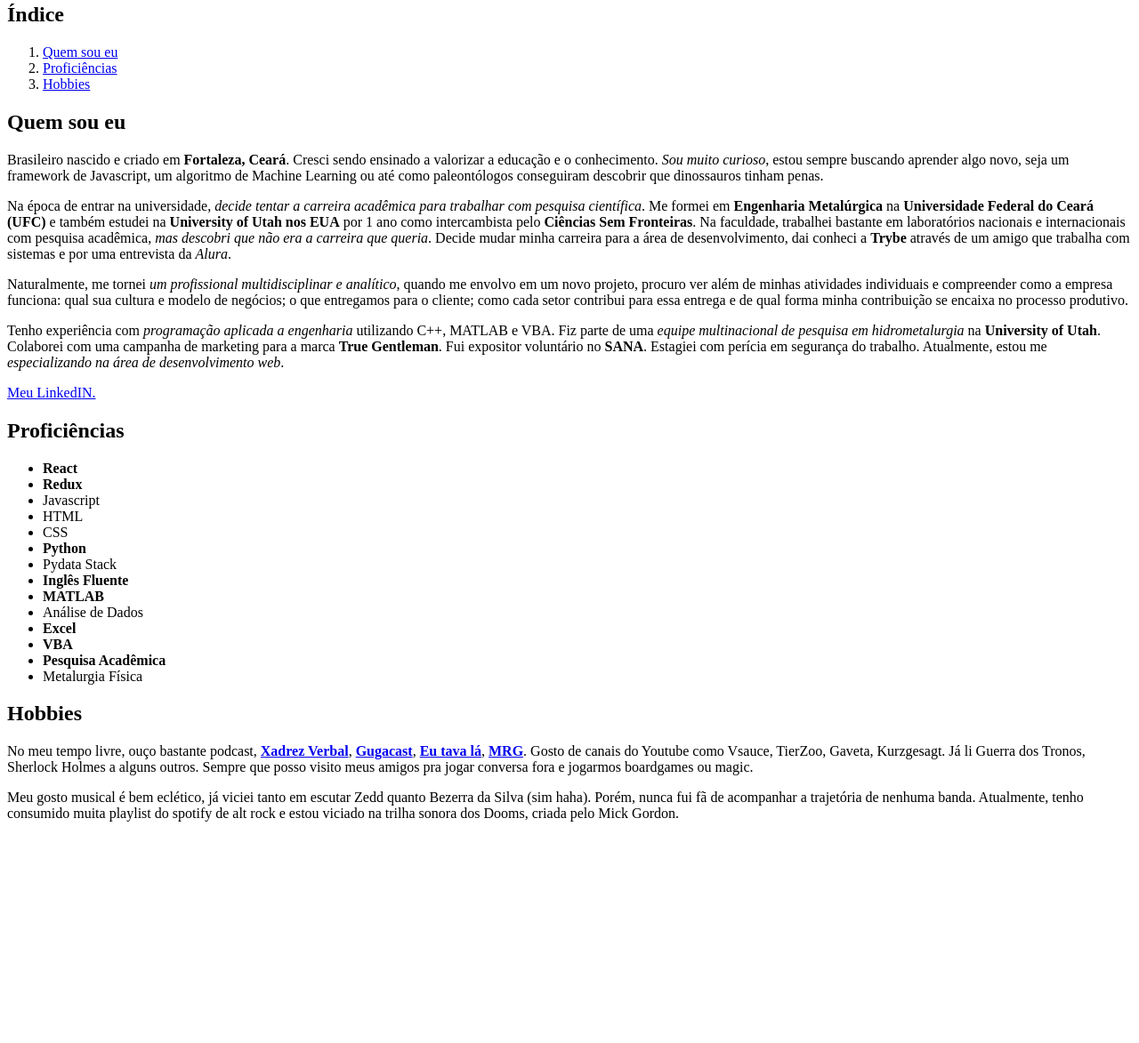
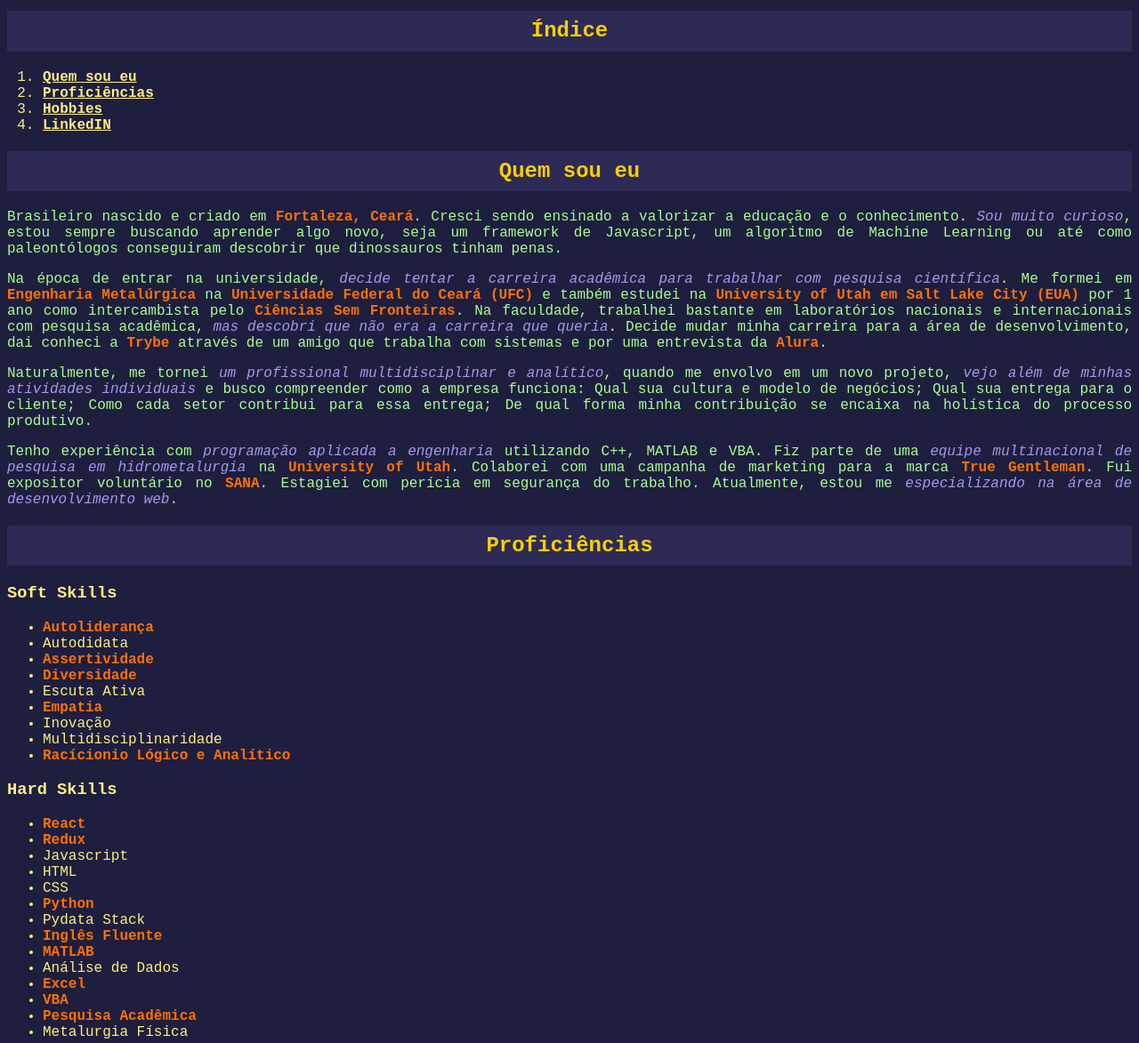
Before and after one commit to gabe-ao/gabe-ao.github.io, a plain HTML site: page index.html in a window 1280 px wide. Shown: the part 395-1568 px from the top of the page at 89% size. Before the commit the page ends 1335 px from the top, so only its background shows below. Drawn offline with Linux system fonts and the light colour scheme.

Commit message:
Adicionado Paleta de cores e primeiro CSS

```diff
--- a/index.html
+++ b/index.html
@@ -3,7 +3,9 @@
     <head>
         <meta charset="UTF-8">
         <title>Gabriel A. de Oliveira - Portifólio</title>
+        <link rel="stylesheet" href="style.css">
     </head>
+
     <body>
 
         <h1>Portifólio - Gabriel Almeida de Oliveira (beta release)</h1>
@@ -14,16 +16,30 @@
             <li><a href="#quem">Quem sou eu</a></li>
             <li><a href="#pros">Proficiências</a></li>
             <li><a href="#hobbies">Hobbies</a></li>
+            <li><a href="https://www.linkedin.com/in/gabe-ao/" target="_blank">LinkedIN</a></li>
         </ol>
 
         <h2 id="quem">Quem sou eu</h2>
         <p>Brasileiro nascido e criado em <strong>Fortaleza, Ceará</strong>. Cresci sendo ensinado a valorizar a educação e o conhecimento. <em>Sou muito curioso</em>, estou sempre buscando aprender algo novo, seja um framework de Javascript, um algoritmo de Machine Learning ou até como paleontólogos conseguiram descobrir que dinossauros tinham penas.</p>
-        <p>Na época de entrar na universidade, <em>decide tentar a carreira acadêmica para trabalhar com pesquisa científica</em>. Me formei em <strong>Engenharia Metalúrgica</strong> na <strong>Universidade Federal do Ceará (UFC)</strong> e também estudei na <strong>University of Utah nos EUA</strong> por 1 ano como intercambista pelo <strong>Ciências Sem Fronteiras</strong>. Na faculdade, trabalhei bastante em laboratórios nacionais e internacionais com pesquisa acadêmica, <em>mas descobri que não era a carreira que queria</em>. Decide mudar minha carreira para a área de desenvolvimento, dai conheci a <strong>Trybe</strong> através de um amigo que trabalha com sistemas e por uma entrevista da <em>Alura</em>.</p>
-        <p>Naturalmente, me tornei <em>um profissional multidisciplinar e analítico</em>, quando me envolvo em um novo projeto, procuro ver além de minhas atividades individuais e compreender como a empresa funciona: qual sua cultura e modelo de negócios; o que entregamos para o cliente; como cada setor contribui para essa entrega e de qual forma minha contribuição se encaixa no processo produtivo.</p>
+        <p>Na época de entrar na universidade, <em>decide tentar a carreira acadêmica para trabalhar com pesquisa científica</em>. Me formei em <strong>Engenharia Metalúrgica</strong> na <strong>Universidade Federal do Ceará (UFC)</strong> e também estudei na <strong>University of Utah em Salt Lake City (EUA)</strong> por 1 ano como intercambista pelo <strong>Ciências Sem Fronteiras</strong>. Na faculdade, trabalhei bastante em laboratórios nacionais e internacionais com pesquisa acadêmica, <em>mas descobri que não era a carreira que queria</em>. Decide mudar minha carreira para a área de desenvolvimento, dai conheci a <strong>Trybe</strong> através de um amigo que trabalha com sistemas e por uma entrevista da <strong>Alura</strong>.</p>
+        <p>Naturalmente, me tornei <em>um profissional multidisciplinar e analítico</em>, quando me envolvo em um novo projeto, <em>vejo além de minhas atividades individuais</em> e busco compreender como a empresa funciona: Qual sua cultura e modelo de negócios; Qual sua entrega para o cliente; Como cada setor contribui para essa entrega; De qual forma minha contribuição se encaixa na holística do processo produtivo.</p>
         <p>Tenho experiência com <em>programação aplicada a engenharia</em> utilizando C++, MATLAB e VBA. Fiz parte de uma <em>equipe multinacional de pesquisa em hidrometalurgia</em> na <strong>University of Utah</strong>. Colaborei com uma campanha de marketing para a marca <strong>True Gentleman</strong>. Fui expositor voluntário no <strong>SANA</strong>. Estagiei com perícia em segurança do trabalho. Atualmente, estou me <em>especializando na área de desenvolvimento web</em>.</p>
-        <p><a href="https://www.linkedin.com/in/gabe-ao/" target="_blank">Meu LinkedIN.</a></p>
 
         <h2 id="pros">Proficiências</h2>
+        <h3>Soft Skills</h3>
+        <ul>
+            <li><strong>Autoliderança</strong></li>
+            <li>Autodidata</li>
+            <li><strong>Assertividade</strong></li>
+            <li><strong>Diversidade</strong></li>
+            <li>Escuta Ativa</li>
+            <li><strong>Empatia</strong></li>
+            <li>Inovação</li>
+            <li>Multidisciplinaridade</li>
+            <li><strong>Racícionio Lógico e Analítico</strong></li>
+        </ul>
+
+        <h3>Hard Skills</h3>
         <ul>
             <li><strong>React</strong></li>
             <li><strong>Redux</strong></li>
@@ -42,8 +58,10 @@
         </ul>
 
         <h2 id="hobbies">Hobbies</h2>
-        <p>No meu tempo livre, ouço bastante podcast, <a href="https://xadrezverbal.com/" target="_blank"><strong>Xadrez Verbal</strong></a>, <a href="https://gugacast.com/" target="_blank"><strong>Gugacast</strong></a>, <a href="https://eutava.la/" target="_blank"><strong>Eu tava lá</strong></a>, <a href="https://www.matandorobosgigantes.com/" target="_blank"><strong>MRG</strong></a>. Gosto de canais do Youtube como Vsauce, TierZoo, Gaveta, Kurzgesagt. Já li Guerra dos Tronos, Sherlock Holmes a alguns outros. Sempre que posso visito meus amigos pra jogar conversa fora e jogarmos boardgames ou magic.</p>
-        <p>Meu gosto musical é bem eclético, já viciei tanto em escutar Zedd quanto Bezerra da Silva (sim haha). Porém, nunca fui fã de acompanhar a trajetória de nenhuma banda. Atualmente, tenho consumido muita playlist do spotify de alt rock e estou viciado na trilha sonora dos Dooms, criada pelo Mick Gordon.</p>
+        <p>No meu tempo livre, ouço bastante podcast, <strong><a href="https://xadrezverbal.com/" target="_blank">Xadrez Verbal</a></strong>, <strong><a href="https://gugacast.com/" target="_blank">Gugacast</a></strong>, <strong><a href="https://eutava.la/" target="_blank">Eu tava lá</a></strong>, <strong><a href="https://www.matandorobosgigantes.com/" target="_blank">MRG</a></strong>. Gosto de canais do Youtube como <strong><a href="https://www.youtube.com/c/vsauce1" target="_blank">Vsauce</a></strong>, <strong><a href="https://www.youtube.com/c/TierZoo" target="_blank">TierZoo</a></strong>, <strong><a href="https://www.youtube.com/c/gaveta" target="_blank">Gaveta</a></strong>, <strong><a href="https://www.youtube.com/c/inanutshell">Kurzgesagt - In a Nutshell</a></strong>. Já li Guerra dos Tronos, Sherlock Holmes a alguns outros. Sempre que posso visito meus amigos pra jogar conversa fora e jogarmos boardgames ou magic.</p>
+        <p>Meu gosto musical é bem eclético, já viciei tanto em escutar <strong><a href="https://www.youtube.com/channel/UCPNokRZ9hacjIQ3IQL6HNUQ" target="_blank">Zedd</a></strong> quanto <strong><a href="https://en.wikipedia.org/wiki/Bezerra_da_Silva">Bezerra da Silva</a></strong>. Porém, nunca fui fã de acompanhar a trajetória de nenhuma banda. Atualmente, tenho consumido muita playlist do spotify de alt rock e estou viciado na trilha sonora dos Dooms, criada pelo <strong><a href="https://www.youtube.com/c/MickGordon" target="_blank">Mick Gordon</a></strong>.</p>
+
+        <h2><a href="https://www.linkedin.com/in/gabe-ao/" target="_blank">LinkedIN</a></h2>
 
     </body>
-</html>
+    </html>
--- /dev/null
+++ b/style.css
@@ -0,0 +1,49 @@
+body {
+    background-color: #1E1E3F;
+}
+
+h1, h2, h2 a {
+    font-family: Ubuntu, monospace, sans-serif;
+    text-align: center;
+    color: #FAD000;
+    background-color: #2D2B55;
+    line-height: 1.2cm;
+}
+
+h3 {
+    font-family: Ubuntu, monospace, sans-serif;
+    text-align: justify;
+    color: #FFEE80;
+
+}
+
+p {
+    font-family: Purisa, monospace, sans-serif;
+    color: #A5FF90;
+    text-align: justify;
+}
+
+ol, ul, li {
+    font-family: Purisa, monospace, sans-serif;
+    color: #FFEE80;
+}
+
+a {
+    font-family: Purisa, monospace, sans-serif;
+    font-weight: bold;
+    color: #FFEE80;
+}
+
+strong, strong a {
+    font-family: Purisa, monospace, sans-serif;
+    color: #FF7200;
+}
+
+em {
+    font-family: Purisa, monospace, sans-serif;
+    color: #A599E9;
+}
+
+img {
+    border-radius: 100%;
+}
```
Also changed, not shown: Paleta de Cores.txt (added).
